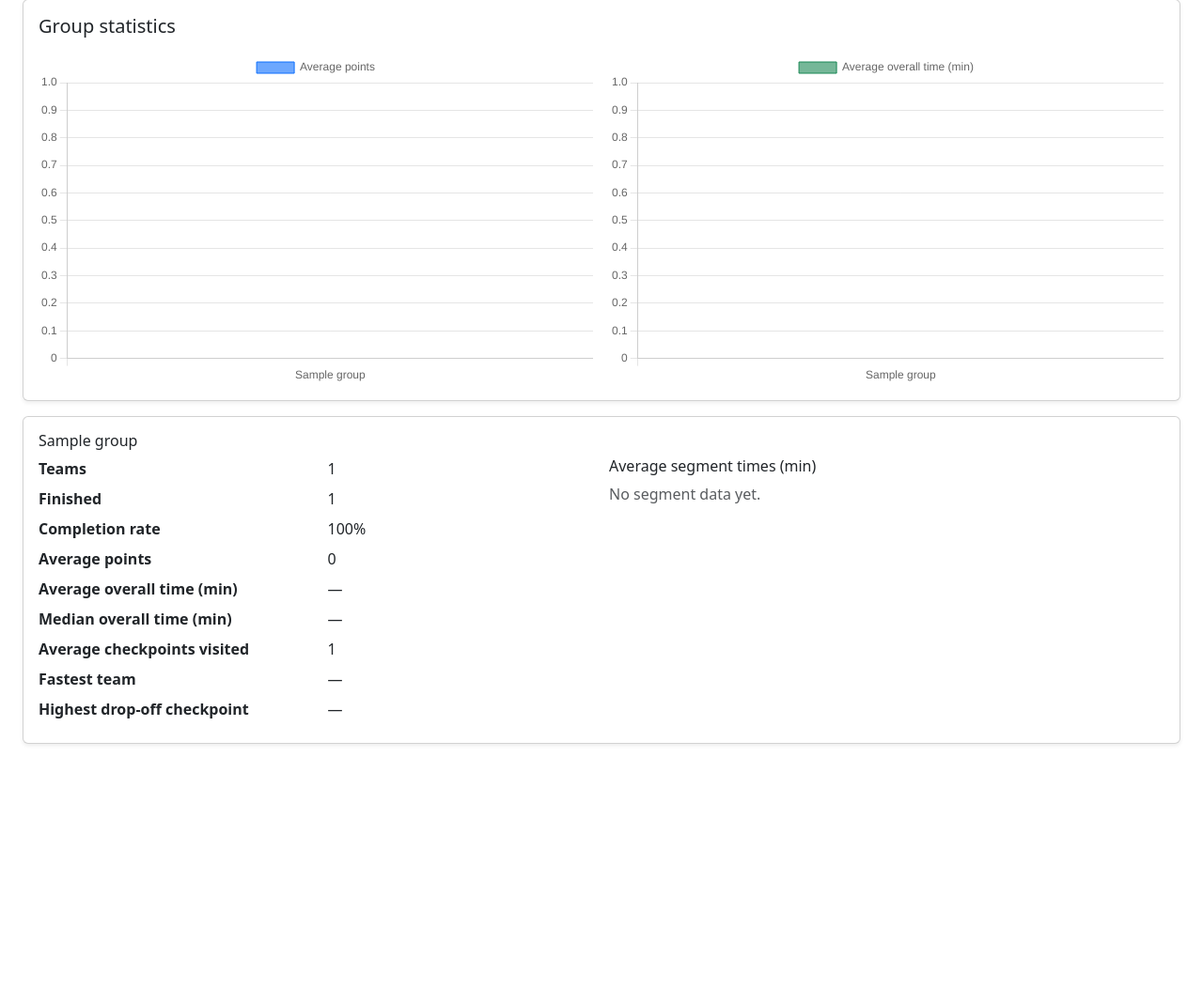
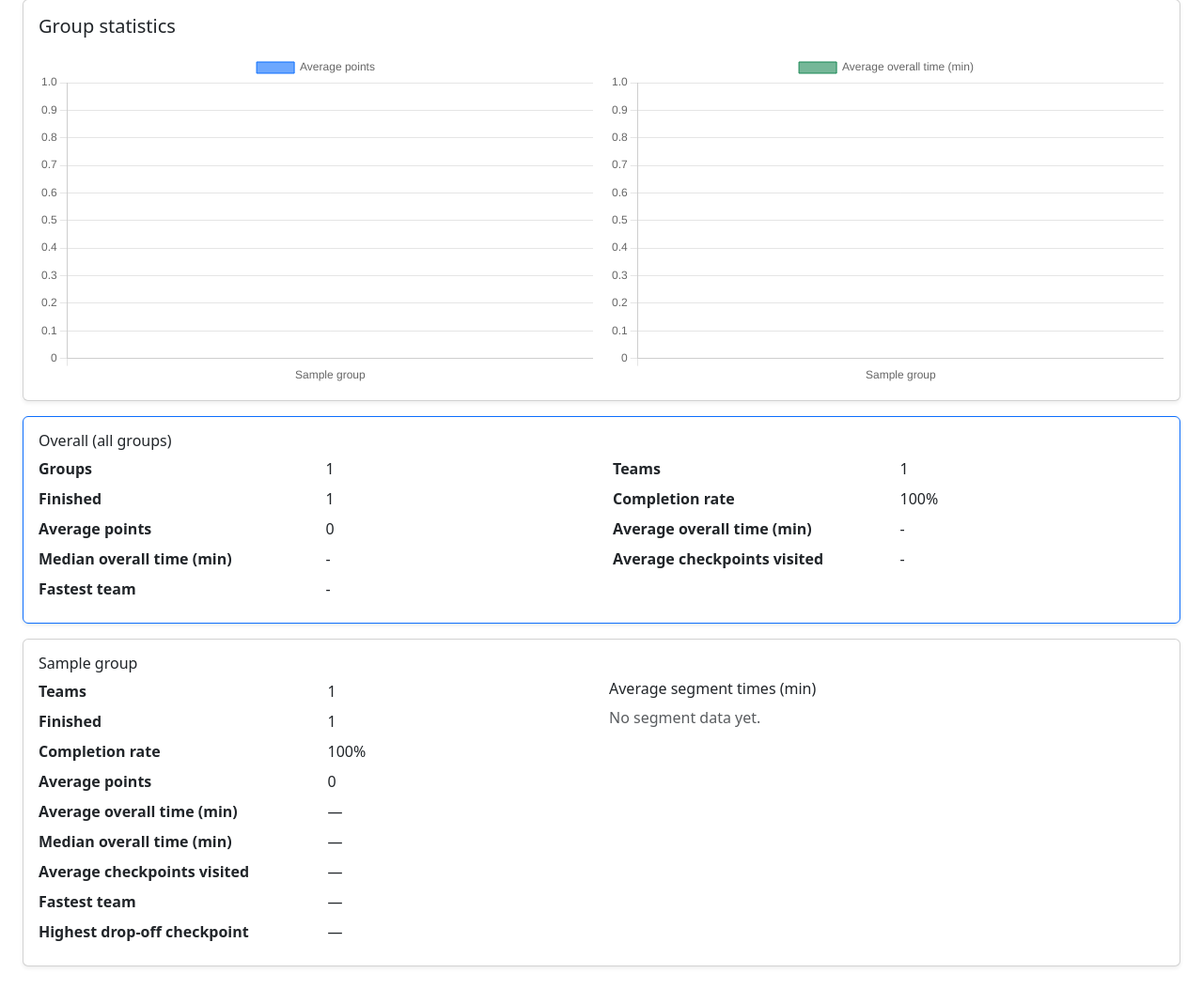
Before and after one commit to brinsoko/LoRa-CP, a Flask app: page /scores/stats in a window 1280 px wide. Shown: the part 246-1315 px from the top of the page at 94% size. Before the commit the page ends 1039 px from the top, so only its background shows below. Run offline with Flask 3, Linux system fonts and the light colour scheme; a user stored in the database is signed in; tables that the repository leaves empty hold one stand-in row (values such as "Sample post").

Commit message:
Fixed stats pace

```diff
--- a/app/blueprints/scores/routes.py
+++ b/app/blueprints/scores/routes.py
@@ -676,6 +676,16 @@ def _build_stats_context(comp_id: int) -> dict:
     for link in team_groups:
         teams_by_group_id.setdefault(link.group_id, set()).add(link.team_id)
 
+    # Virtual checkpoints award points but have no check-in timestamps,
+    # so they must be excluded from any arrival-time based stat
+    # (overall/segment durations, fastest team, drop-off, checkpoint count).
+    virtual_cp_ids = {
+        cp_id
+        for (cp_id,) in db.session.query(Checkpoint.id)
+        .filter(Checkpoint.competition_id == comp_id, Checkpoint.is_virtual.is_(True))
+        .all()
+    }
+
     links = (
         CheckpointGroupLink.query.filter(CheckpointGroupLink.group_id.in_([g.id for g in groups]))
         .order_by(CheckpointGroupLink.group_id.asc(), CheckpointGroupLink.position.asc().nulls_last())
@@ -684,6 +694,9 @@ def _build_stats_context(comp_id: int) -> dict:
     checkpoint_order_by_group = {}
     for link in links:
         checkpoint_order_by_group.setdefault(link.group_id, []).append(link.checkpoint_id)
+
+    overall_durations: list[tuple[int, str, str | None, float]] = []
+    overall_checkpoint_counts: list[int] = []
 
     stats = []
     for group in groups:
@@ -719,12 +732,13 @@ def _build_stats_context(comp_id: int) -> dict:
         completion_rate = (finished_count / len(group_rows)) if group_rows else 0
 
         cp_ids = checkpoint_order_by_group.get(group.id, [])
+        physical_cp_ids = [cid for cid in cp_ids if cid not in virtual_cp_ids]
         checkins = []
-        if cp_ids:
+        if physical_cp_ids:
             checkins = (
                 Checkin.query.filter(Checkin.competition_id == comp_id)
                 .filter(Checkin.team_id.in_(team_ids))
-                .filter(Checkin.checkpoint_id.in_(cp_ids))
+                .filter(Checkin.checkpoint_id.in_(physical_cp_ids))
                 .order_by(Checkin.timestamp.asc())
                 .all()
             )
@@ -735,11 +749,12 @@ def _build_stats_context(comp_id: int) -> dict:
                 team_cp_times.setdefault(c.team_id, {})[c.checkpoint_id] = c.timestamp
 
         avg_checkpoint_count = None
-        if cp_ids:
+        if physical_cp_ids:
             counts = []
             for tid in team_ids:
                 counts.append(len(team_cp_times.get(tid, {})))
             avg_checkpoint_count = sum(counts) / len(counts) if counts else None
+            overall_checkpoint_counts.extend(counts)
 
         avg_time_minutes = None
         median_time_minutes = None
@@ -747,9 +762,9 @@ def _build_stats_context(comp_id: int) -> dict:
         fastest_minutes = None
         dropoff_checkpoint = None
         dropoff_rate = None
-        if len(cp_ids) >= 2:
-            start_id = cp_ids[0]
-            end_id = cp_ids[-1]
+        if len(physical_cp_ids) >= 2:
+            start_id = physical_cp_ids[0]
+            end_id = physical_cp_ids[-1]
             durations = []
             for tid in team_ids:
                 start_ts = team_cp_times.get(tid, {}).get(start_id)
@@ -768,12 +783,16 @@ def _build_stats_context(comp_id: int) -> dict:
                 fastest_tid, fastest_minutes = min(durations, key=lambda d: d[1])
                 fastest_row = next((r for r in group_rows if r.get("id") == fastest_tid), None)
                 fastest_team = fastest_row.get("name") if fastest_row else None
+                for tid, minutes in durations:
+                    team_row = next((r for r in group_rows if r.get("id") == tid), None)
+                    team_name = team_row.get("name") if team_row else None
+                    overall_durations.append((tid, group.name, team_name, minutes))
 
         segments = []
-        if len(cp_ids) >= 2:
-            for idx in range(len(cp_ids) - 1):
-                from_id = cp_ids[idx]
-                to_id = cp_ids[idx + 1]
+        if len(physical_cp_ids) >= 2:
+            for idx in range(len(physical_cp_ids) - 1):
+                from_id = physical_cp_ids[idx]
+                to_id = physical_cp_ids[idx + 1]
                 from_count = 0
                 to_count = 0
                 segment_durations = []
@@ -826,12 +845,60 @@ def _build_stats_context(comp_id: int) -> dict:
             }
         )
 
+    overall_team_count = len(rows)
+    overall_finished = sum(1 for r in rows if r.get("finished"))
+    overall_completion_rate = (overall_finished / overall_team_count) if overall_team_count else 0
+    scored_rows_all = [r for r in rows if not r.get("dnf")]
+    overall_avg_points = (
+        sum(float(r.get("total") or 0.0) for r in scored_rows_all) / len(scored_rows_all)
+        if scored_rows_all
+        else None
+    )
+    overall_avg_time = None
+    overall_median_time = None
+    overall_fastest_team = None
+    overall_fastest_group = None
+    overall_fastest_minutes = None
+    if overall_durations:
+        minutes_list = [d[3] for d in overall_durations]
+        overall_avg_time = sum(minutes_list) / len(minutes_list)
+        sorted_minutes = sorted(minutes_list)
+        mid = len(sorted_minutes) // 2
+        if len(sorted_minutes) % 2 == 1:
+            overall_median_time = sorted_minutes[mid]
+        else:
+            overall_median_time = (sorted_minutes[mid - 1] + sorted_minutes[mid]) / 2.0
+        fastest = min(overall_durations, key=lambda d: d[3])
+        overall_fastest_team = fastest[2]
+        overall_fastest_group = fastest[1]
+        overall_fastest_minutes = fastest[3]
+    overall_avg_checkpoint_count = (
+        sum(overall_checkpoint_counts) / len(overall_checkpoint_counts)
+        if overall_checkpoint_counts
+        else None
+    )
+
+    overall = {
+        "team_count": overall_team_count,
+        "finished_count": overall_finished,
+        "completion_rate": overall_completion_rate,
+        "avg_points": overall_avg_points,
+        "avg_time_minutes": overall_avg_time,
+        "median_time_minutes": overall_median_time,
+        "fastest_team": overall_fastest_team,
+        "fastest_group": overall_fastest_group,
+        "fastest_minutes": overall_fastest_minutes,
+        "avg_checkpoint_count": overall_avg_checkpoint_count,
+        "group_count": sum(1 for g in stats if g["team_count"]),
+    }
+
     chart_groups = [g["name"] for g in stats if g["team_count"]]
     chart_points = [g["avg_points"] or 0 for g in stats if g["team_count"]]
     chart_times = [g["avg_time_minutes"] or 0 for g in stats if g["team_count"]]
 
     return {
         "groups": stats,
+        "overall": overall,
         "chart_groups": chart_groups,
         "chart_points": chart_points,
         "chart_times": chart_times,
--- a/app/templates/scores_stats.html
+++ b/app/templates/scores_stats.html
@@ -20,6 +20,60 @@
     </div>
   </div>
 </div>
+
+{% if overall and overall.team_count %}
+<div class="card shadow-sm mb-3 border-primary">
+  <div class="card-body">
+    <h6 class="card-title mb-2">{{ _('Overall (all groups)') }}</h6>
+    <dl class="row mb-0">
+      <dt class="col-sm-4 col-md-3">{{ _('Groups') }}</dt>
+      <dd class="col-sm-2 col-md-3">{{ overall.group_count }}</dd>
+      <dt class="col-sm-4 col-md-3">{{ _('Teams') }}</dt>
+      <dd class="col-sm-2 col-md-3">{{ overall.team_count }}</dd>
+      <dt class="col-sm-4 col-md-3">{{ _('Finished') }}</dt>
+      <dd class="col-sm-2 col-md-3">{{ overall.finished_count }}</dd>
+      <dt class="col-sm-4 col-md-3">{{ _('Completion rate') }}</dt>
+      <dd class="col-sm-2 col-md-3">{{ ((overall.completion_rate|default(0, true)) * 100)|round(0)|int }}%</dd>
+      <dt class="col-sm-4 col-md-3">{{ _('Average points') }}</dt>
+      <dd class="col-sm-2 col-md-3">{{ (overall.avg_points|default(0, true))|round(0)|int }}</dd>
+      <dt class="col-sm-4 col-md-3">{{ _('Average overall time (min)') }}</dt>
+      <dd class="col-sm-2 col-md-3">
+        {% if overall.avg_time_minutes is not none %}
+          {{ (overall.avg_time_minutes)|round(0)|int }}
+        {% else %}
+          -
+        {% endif %}
+      </dd>
+      <dt class="col-sm-4 col-md-3">{{ _('Median overall time (min)') }}</dt>
+      <dd class="col-sm-2 col-md-3">
+        {% if overall.median_time_minutes is not none %}
+          {{ (overall.median_time_minutes)|round(0)|int }}
+        {% else %}
+          -
+        {% endif %}
+      </dd>
+      <dt class="col-sm-4 col-md-3">{{ _('Average checkpoints visited') }}</dt>
+      <dd class="col-sm-2 col-md-3">
+        {% if overall.avg_checkpoint_count is not none %}
+          {{ (overall.avg_checkpoint_count)|round(0)|int }}
+        {% else %}
+          -
+        {% endif %}
+      </dd>
+      <dt class="col-sm-4 col-md-3">{{ _('Fastest team') }}</dt>
+      <dd class="col-sm-8 col-md-9">
+        {% if overall.fastest_team %}
+          {{ overall.fastest_team }}
+          {% if overall.fastest_group %}<span class="text-muted">({{ overall.fastest_group }})</span>{% endif %}
+          - {{ (overall.fastest_minutes|default(0, true))|round(0)|int }} {{ _('min') }}
+        {% else %}
+          -
+        {% endif %}
+      </dd>
+    </dl>
+  </div>
+</div>
+{% endif %}
 
 {% for g in groups %}
   <div class="card shadow-sm mb-3">
```
Also changed, not shown: app/translations/sl/LC_MESSAGES/messages.po, 2 other files.
